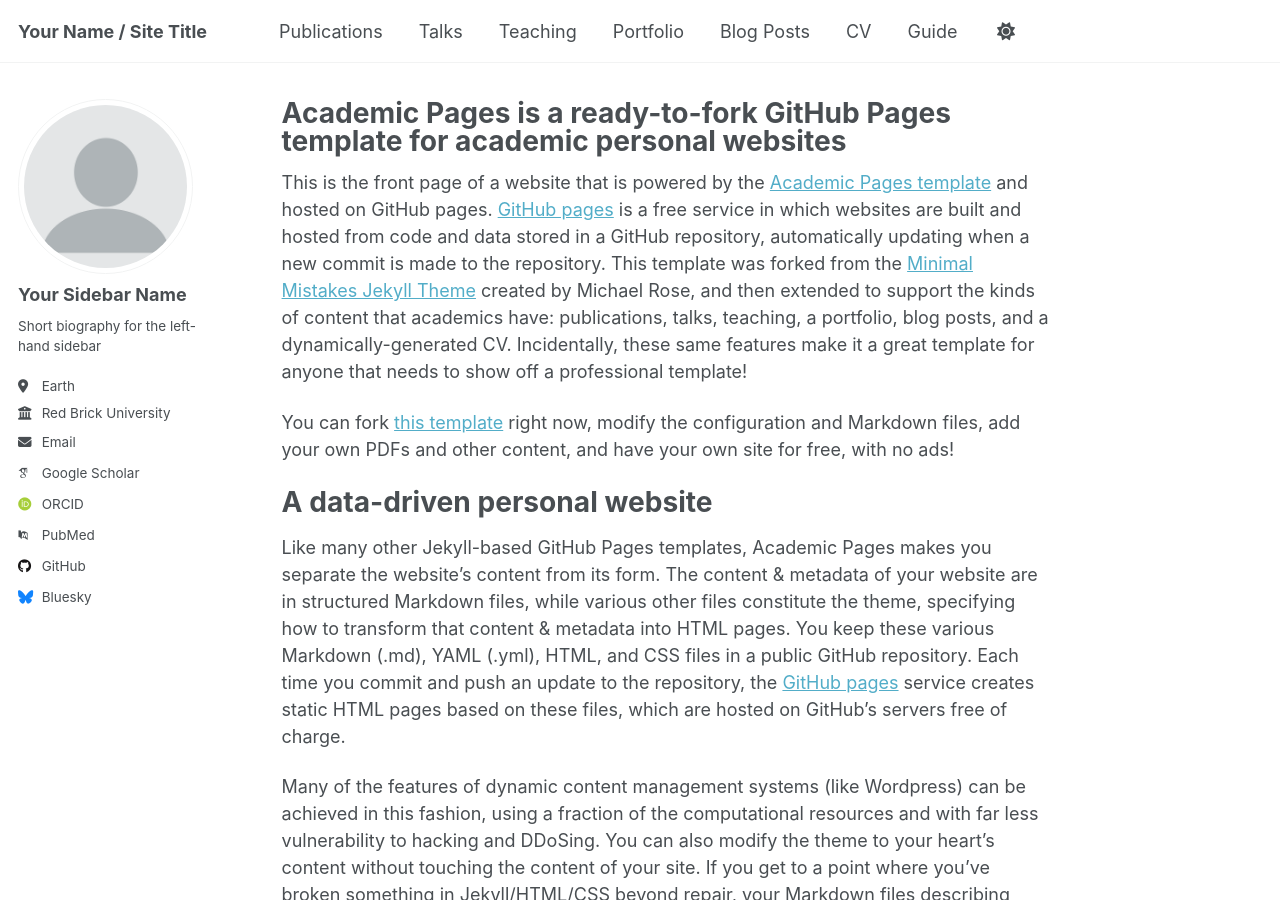
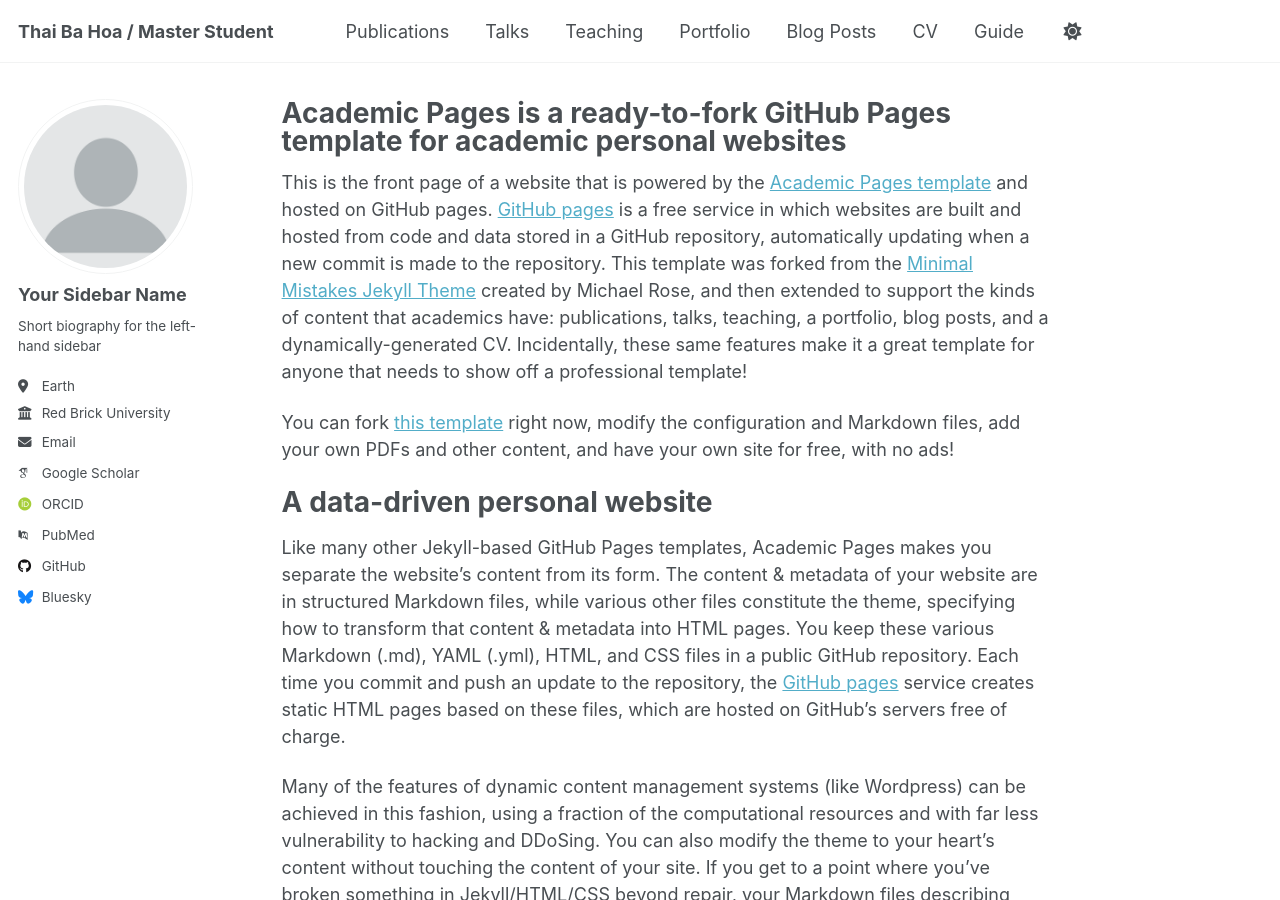
Before and after one commit to ThaiHoaBKDN/tbh, a Jekyll site: the page built from _pages/about.md, in a window 1280 px wide and 900 px high. Built offline with Jekyll 4.4.1, drawn with Linux system fonts in a browser that asks for light colours; some web fonts are replaced; a script that is not in the unit is left out.

Commit message:
Update _config.yml

```diff
--- a/_config.yml
+++ b/_config.yml
@@ -9,7 +9,7 @@
 # Basic Site Settings
 locale                   : "en-US"
 site_theme               : "default"
-title                    : "Your Name / Site Title"
+title                    : "Thai Ba Hoa / Master Student"
 title_separator          : "-"
 name                     : &name "Your Name"
 description              : &description "personal description"
```
